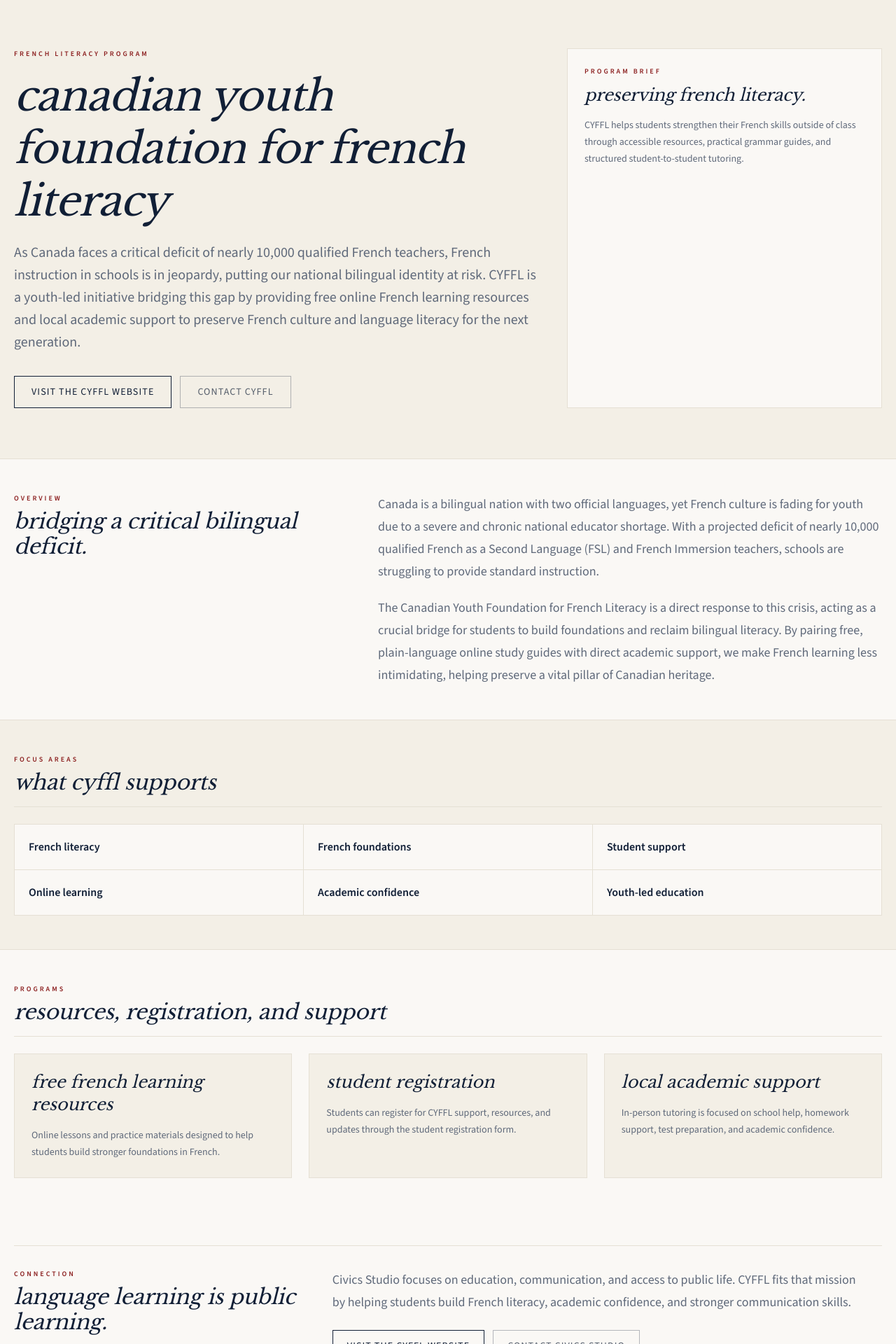
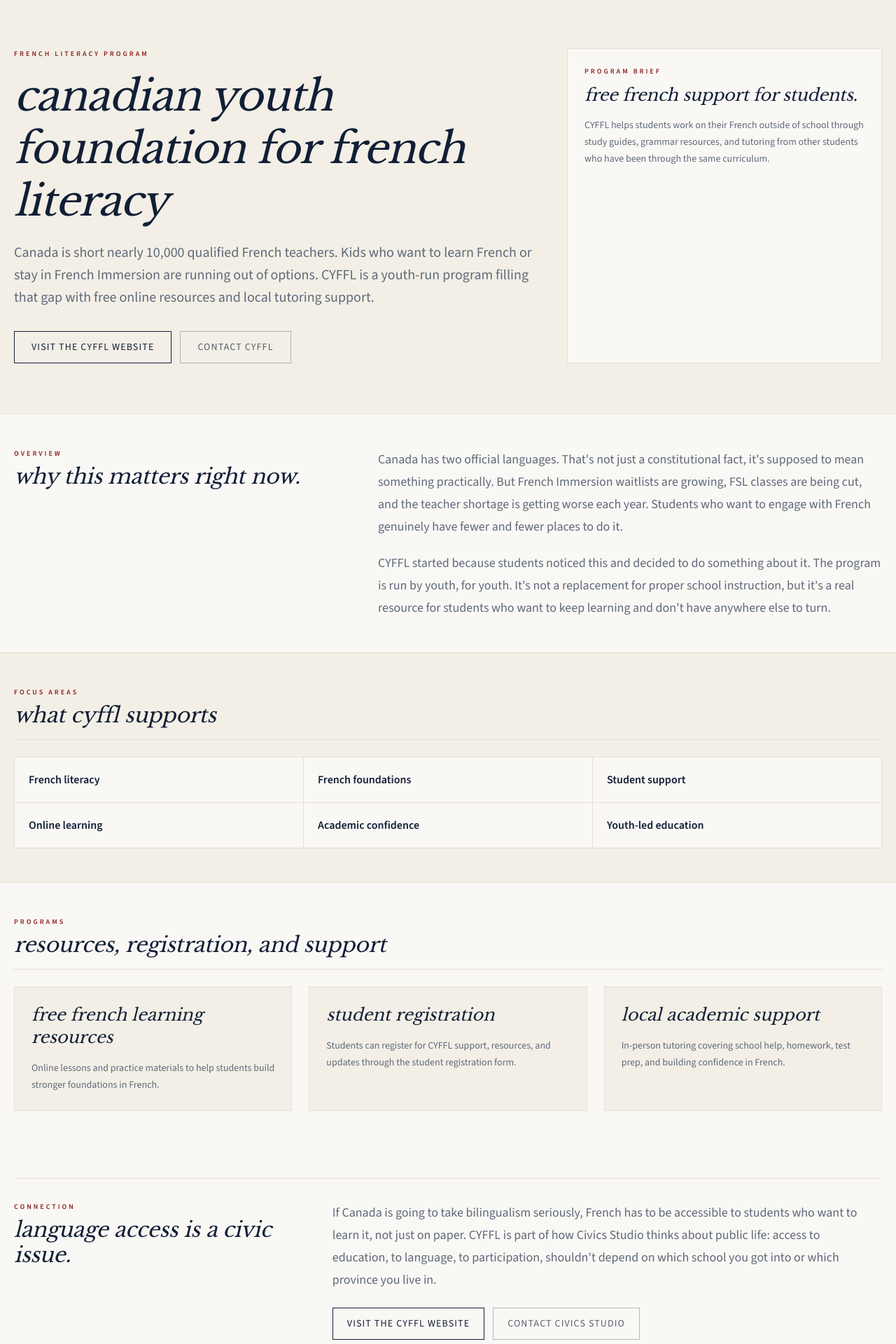
Before and after one commit to gchang250/civics-studio, a Next.js app: page /projects/cyffl in a window 1280 px wide. Shown: the part 100-2020 px from the top of the page at 70% size. Built offline with nearby package versions, Linux system fonts and the light colour scheme; no server answers; the database is empty.

Commit message:
Rewrite CanPol Index and CYFFL copy: remove em dashes, cut AI phrasing, make it sound human

```diff
--- a/app/projects/cyffl/page.tsx
+++ b/app/projects/cyffl/page.tsx
@@ -14,7 +14,7 @@ const offerings = [
   {
     title: "Free French learning resources",
     description:
-      "Online lessons and practice materials designed to help students build stronger foundations in French.",
+      "Online lessons and practice materials to help students build stronger foundations in French.",
   },
   {
     title: "Student registration",
@@ -24,7 +24,7 @@ const offerings = [
   {
     title: "Local academic support",
     description:
-      "In-person tutoring is focused on school help, homework support, test preparation, and academic confidence.",
+      "In-person tutoring covering school help, homework, test prep, and building confidence in French.",
   },
 ];
 
@@ -44,7 +44,7 @@ export default function CYFFLPage() {
               </h1>
 
               <p className="mt-5 max-w-3xl text-xl leading-8 text-[#5f697a]">
-                As Canada faces a critical deficit of nearly 10,000 qualified French teachers, French instruction in schools is in jeopardy, putting our national bilingual identity at risk. CYFFL is a youth-led initiative bridging this gap by providing free online French learning resources and local academic support to preserve French culture and language literacy for the next generation.
+                Canada is short nearly 10,000 qualified French teachers. Kids who want to learn French or stay in French Immersion are running out of options. CYFFL is a youth-run program filling that gap with free online resources and local tutoring support.
               </p>
 
               <div className="mt-8 flex flex-col gap-3 sm:flex-row">
@@ -72,11 +72,11 @@ export default function CYFFLPage() {
               </p>
 
               <h2 className="serif mt-3 text-2xl font-normal italic leading-tight tracking-[-0.01em] text-[#111f36] lowercase">
-                preserving french literacy.
+                free french support for students.
               </h2>
 
               <p className="mt-4 text-sm leading-6 text-[#5f697a]">
-                CYFFL helps students strengthen their French skills outside of class through accessible resources, practical grammar guides, and structured student-to-student tutoring.
+                CYFFL helps students work on their French outside of school through study guides, grammar resources, and tutoring from other students who have been through the same curriculum.
               </p>
             </aside>
           </div>
@@ -91,17 +91,17 @@ export default function CYFFLPage() {
             </p>
 
             <h2 className="serif mt-2 text-3xl font-normal italic tracking-[-0.01em] text-[#111f36] lowercase">
-              bridging a critical bilingual deficit.
+              why this matters right now.
             </h2>
           </div>
 
           <div className="max-w-3xl text-lg leading-8 text-[#5f697a]">
             <p>
-              Canada is a bilingual nation with two official languages, yet French culture is fading for youth due to a severe and chronic national educator shortage. With a projected deficit of nearly 10,000 qualified French as a Second Language (FSL) and French Immersion teachers, schools are struggling to provide standard instruction.
+              Canada has two official languages. That&apos;s not just a constitutional fact, it&apos;s supposed to mean something practically. But French Immersion waitlists are growing, FSL classes are being cut, and the teacher shortage is getting worse each year. Students who want to engage with French genuinely have fewer and fewer places to do it.
             </p>
 
             <p className="mt-5">
-              The Canadian Youth Foundation for French Literacy is a direct response to this crisis, acting as a crucial bridge for students to build foundations and reclaim bilingual literacy. By pairing free, plain-language online study guides with direct academic support, we make French learning less intimidating, helping preserve a vital pillar of Canadian heritage.
+              CYFFL started because students noticed this and decided to do something about it. The program is run by youth, for youth. It&apos;s not a replacement for proper school instruction, but it&apos;s a real resource for students who want to keep learning and don&apos;t have anywhere else to turn.
             </p>
           </div>
         </div>
@@ -169,16 +169,13 @@ export default function CYFFLPage() {
               </p>
 
               <h2 className="serif mt-2 text-3xl font-normal italic tracking-[-0.01em] text-[#111f36] lowercase">
-                language learning is public learning.
+                language access is a civic issue.
               </h2>
             </div>
 
             <div>
               <p className="max-w-3xl text-lg leading-8 text-[#5f697a]">
-                Civics Studio focuses on education, communication, and access to
-                public life. CYFFL fits that mission by helping students build
-                French literacy, academic confidence, and stronger communication
-                skills.
+                If Canada is going to take bilingualism seriously, French has to be accessible to students who want to learn it, not just on paper. CYFFL is part of how Civics Studio thinks about public life: access to education, to language, to participation, shouldn&apos;t depend on which school you got into or which province you live in.
               </p>
 
               <div className="mt-6 flex flex-col gap-3 sm:flex-row">
--- a/app/projects/fried-rice-index/page.tsx
+++ b/app/projects/fried-rice-index/page.tsx
@@ -22,7 +22,7 @@ const dataPoints = [
   },
   {
     label: "Free",
-    description: "Open access — no account or paywall required",
+    description: "No account or paywall. Just open it.",
   },
 ];
 
@@ -41,7 +41,7 @@ export default function CanPolIndexPage() {
           </h1>
 
           <p className="mt-5 max-w-3xl text-xl leading-8 text-[#5f697a]">
-            A cost-of-living index built around Canada&apos;s electoral geography. We track the real price of everyday life — housing, food, transport — broken down by federal riding, so you can see exactly how affordability differs across the country and what your MP is representing.
+            A cost-of-living index organized by federal riding. We track what people in each district are actually paying for housing, food, and transport, so you can see how affordability varies across the country and what your MP is accountable to.
           </p>
 
           <div className="mt-8 flex flex-col gap-3 sm:flex-row">
@@ -96,10 +96,10 @@ export default function CanPolIndexPage() {
 
           <div className="max-w-3xl space-y-5 text-lg leading-8 text-[#5f697a]">
             <p>
-              Cost of living in Canada is not one number — it&apos;s 338 different realities. A family in Nunavut, a renter in Vancouver Centre, and a homeowner in rural New Brunswick are all living in the same country but facing vastly different economic pressures.
+              Cost of living in Canada is not one number. A family in Nunavut, a renter in Vancouver Centre, and a homeowner in rural New Brunswick are all living under the same federal government but dealing with completely different financial realities.
             </p>
             <p>
-              The CanPol Index maps those differences onto Canada&apos;s federal electoral map. Instead of abstract national averages, it gives you a riding-by-riding breakdown of affordability so you can hold your MP accountable to the economic reality of the people who actually elected them.
+              The CanPol Index maps those differences by electoral district. Instead of national averages that flatten everything out, it gives you a riding-by-riding picture of what people are actually paying, and what the MP representing that riding is supposed to be fighting for.
             </p>
           </div>
         </div>
@@ -136,7 +136,7 @@ export default function CanPolIndexPage() {
               topics
             </p>
             <h2 className="serif mt-2 text-3xl font-normal italic tracking-[-0.01em] text-[#111f36] lowercase">
-              what the index helps illuminate
+              what the index covers
             </h2>
           </div>
 
@@ -159,13 +159,13 @@ export default function CanPolIndexPage() {
                 connection
               </p>
               <h2 className="serif mt-2 text-3xl font-normal italic tracking-[-0.01em] text-[#111f36] lowercase">
-                data is civic accountability.
+                votes and costs, together.
               </h2>
             </div>
 
             <div className="space-y-5">
               <p className="max-w-3xl text-lg leading-8 text-[#5f697a]">
-                The Parliament Tracker shows how your MP votes. The CanPol Index shows the economic reality they&apos;re supposed to be representing. Together, they give you the full picture: what politicians promise, what they do, and whether it matches what people actually need.
+                The Parliament Tracker shows how your MP votes. The CanPol Index shows the economic conditions in the riding they represent. Put them side by side and you get a clearer picture of whether what happens in Ottawa actually reflects what people back home are dealing with.
               </p>
               <div className="flex flex-col gap-3 sm:flex-row">
                 <a
@@ -180,7 +180,7 @@ export default function CanPolIndexPage() {
                   href="/projects/parliament-tracker"
                   className="inline-block border border-[#111f36]/30 px-5 py-3 text-center text-sm font-medium uppercase tracking-[0.08em] text-[#111f36]/70 transition hover:bg-[#8b1e1e] hover:text-white hover:border-[#8b1e1e]"
                 >
-                  Parliament Tracker →
+                  Parliament Tracker
                 </Link>
               </div>
             </div>
```
